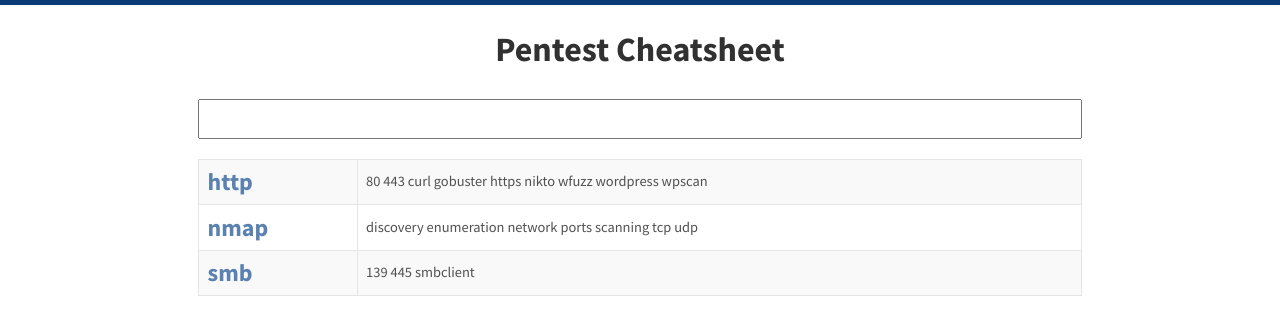
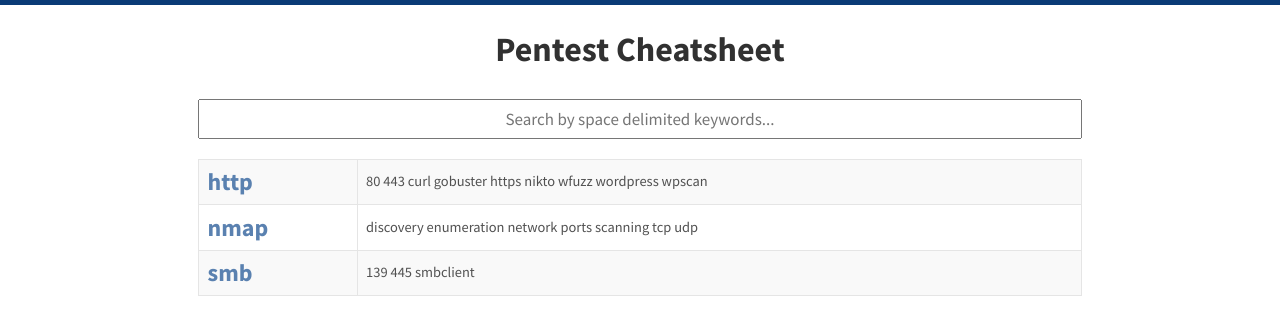
Before and after one commit to agrzeslak/cheatsheet, a Jekyll site: the page built from index.md, in a window 1280 px wide. Shown: the top 335 px of the page. Built offline with Jekyll 4.4.1, drawn with Linux system fonts in a browser that asks for light colours.

Commit message:
Added placeholder search text

```diff
--- a/_includes/list.html
+++ b/_includes/list.html
@@ -1,6 +1,6 @@
 <div>
     <h1 style="text-align: center">Pentest Cheatsheet</h1>
-    <input id="topic-filter" class="search-bar" type="text"/>
+    <input id="topic-filter" class="search-bar" placeholder="Search by space delimited keywords..." type="text"/>
     <table id="topic-table">
         <tbody>
             {% for topic in site.topics %}
```
